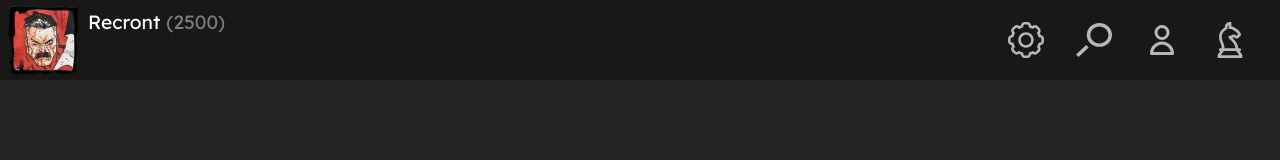
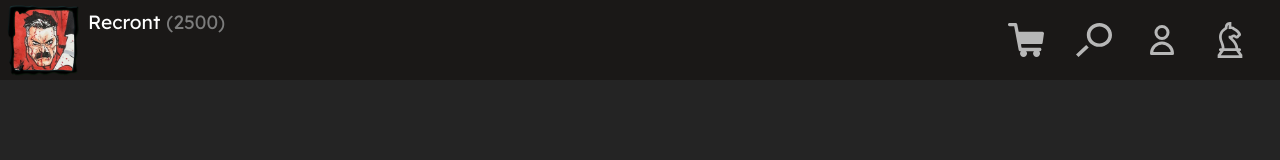
Before and after one commit to MaximMudrak23/ChessHubFront, a React (Vite) app: page /profile/1 in a window 1280 px wide. Shown: the top 160 px of the page. Built offline with nearby package versions, Linux system fonts and the light colour scheme.

Commit message:
changes in header, headeroptions, useravatar

```diff
--- a/src/pages/ProfilePage/styles.module.scss
+++ b/src/pages/ProfilePage/styles.module.scss
@@ -1,17 +1,6 @@
 .profile__page {
     flex: 1;
-    position: relative;
 
     display: flex;
     flex-direction: column;
-    align-items: center;
 }
-
-.content {
-    width: 100%;
-    height: 100%;
-
-    display: flex;
-    justify-content: center;
-
-}
--- a/src/shared/ForFetch/UserAvatar/index.tsx
+++ b/src/shared/ForFetch/UserAvatar/index.tsx
@@ -12,7 +12,7 @@ export default function UserAvatar({username, hasFrame, size, frameURL}: Props)
     return (
         <div className={s.user__avatar__container}>
             <img className={s.user__avatar} src="/recront.jpg" alt={`${username} Avatar`} draggable={false} style={{width: size + 'px', height: size + 'px'}} />
-            {hasFrame && <UserAvatarFrame username='Recront' frameURL={frameURL} />}
+            {hasFrame && <UserAvatarFrame username={username} frameURL={frameURL} />}
         </div>
     )
 }
--- a/src/shared/ForFetch/UserAvatar/styles.module.scss
+++ b/src/shared/ForFetch/UserAvatar/styles.module.scss
@@ -1,5 +1,5 @@
 .user__avatar__container {
-    width: auto;
+    width: fit-content;
     height: auto;
     position: relative;
 
--- a/src/shared/Header/styles.module.scss
+++ b/src/shared/Header/styles.module.scss
@@ -8,4 +8,5 @@
     display: flex;
     align-items: center;
     justify-content: space-between;
+    gap: 12px;
 }
--- a/src/shared/HeaderOptions/index.tsx
+++ b/src/shared/HeaderOptions/index.tsx
@@ -4,8 +4,8 @@ export default function HeaderOptions() {
     return (
         <section className={s.header__options}>
             <div className={s.optionWrapper}>
-                <img className={s.optionIMG} src="/OptionsIcon.svg" alt="Options" draggable={false} />
-                <p className={s.option__hover__text}>Options</p>
+                <img className={s.optionIMG} src="/MarketIcon.svg" alt="Market" draggable={false} />
+                <p className={s.option__hover__text}>Market</p>
             </div>
             <div className={s.optionWrapper}>
                 <img className={s.optionIMG} src="/SearchIcon.svg" alt="Search" draggable={false} />
@@ -16,7 +16,7 @@ export default function HeaderOptions() {
                 <p className={s.option__hover__text}>Profile</p>
             </div>
             <div className={s.optionWrapper}>
-                <img className={s.optionIMG} src="/MenuIcon.svg" alt="Profile" draggable={false} />
+                <img className={s.optionIMG} src="/MenuIcon.svg" alt="Menu" draggable={false} />
                 <p className={s.option__hover__text}>Menu</p>
             </div>
         </section>
--- a/src/shared/HeaderOptions/styles.module.scss
+++ b/src/shared/HeaderOptions/styles.module.scss
@@ -6,12 +6,15 @@
     align-items: center;
     justify-content: center;
     gap: 32px;
+
     user-select: none;
 
     .optionWrapper {
         width: 36px;
         height: 36px;
         position: relative;
+
+        cursor: grab;
 
         .optionIMG {
             width: 36px;
@@ -37,5 +40,9 @@
                 top: 175%;
             }
         }
+
+        &:active {
+            cursor: grabbing;
+        }
     }
 }
```
Also changed, not shown: public/MarketIcon.svg (added), 1 other file (tests, documents, lock files or other folders).
